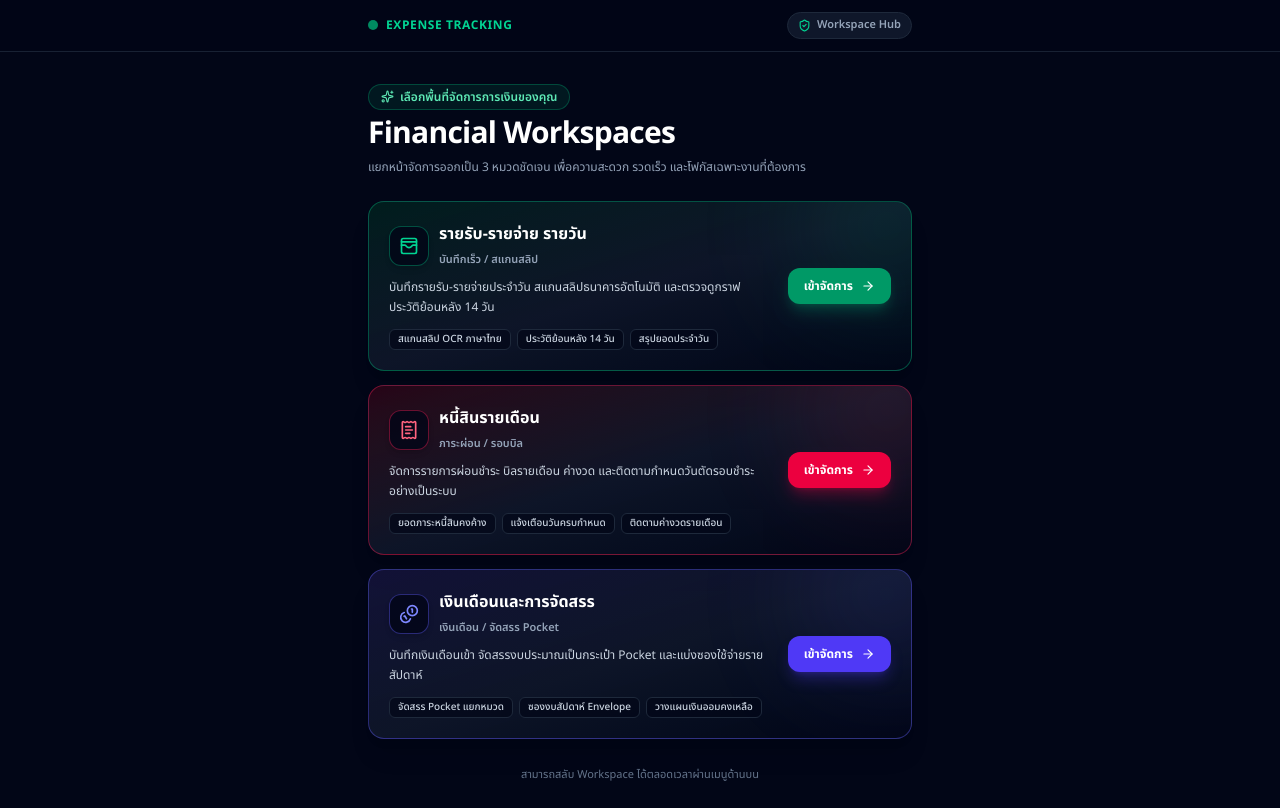
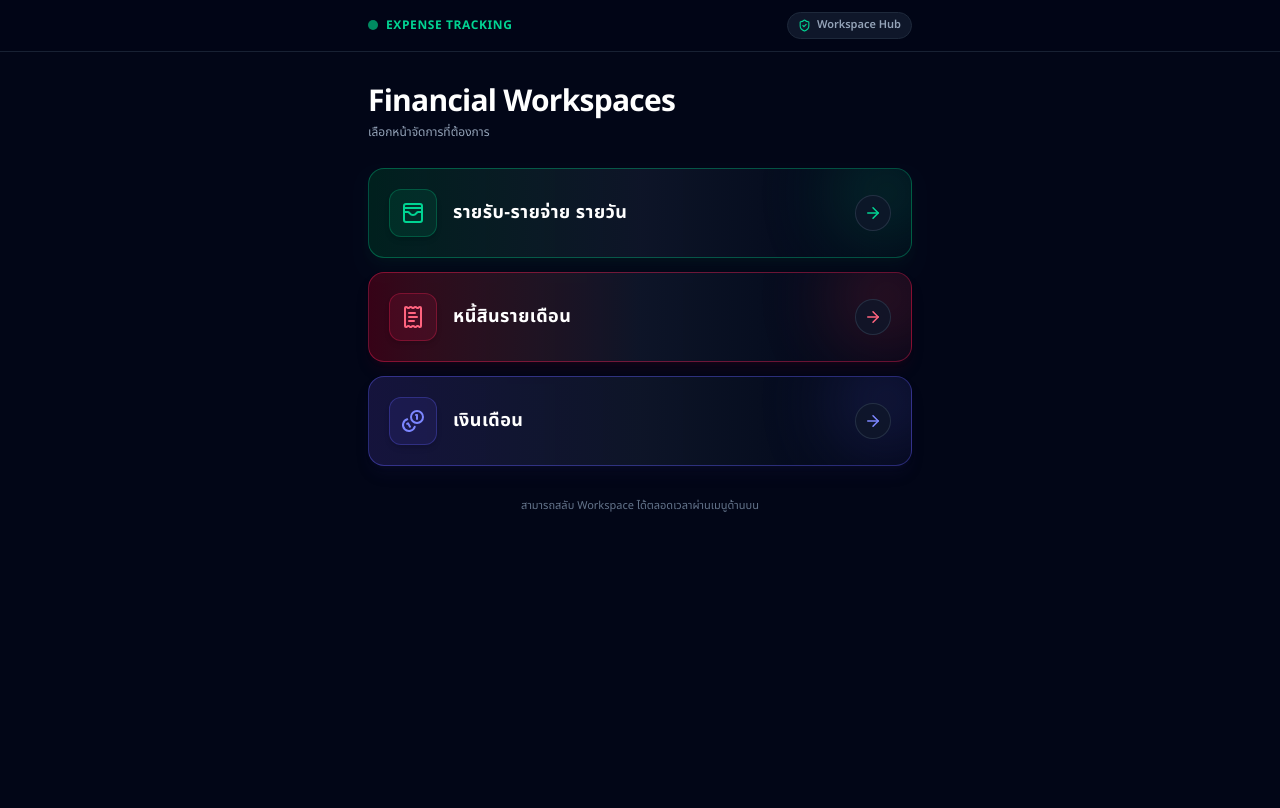
Before and after one commit to chairat25/expense-tracking, a Next.js app: page / in a window 1280 px wide. Built offline with nearby package versions, Linux system fonts and the light colour scheme.

Commit message:
refactor(landing): simplify workspace cards to clean title-only action buttons

```diff
--- a/src/components/LandingHubView.tsx
+++ b/src/components/LandingHubView.tsx
@@ -8,79 +8,56 @@ import {
   Coins,
   ArrowRight,
   ShieldCheck,
-  Sparkles,
-  TrendingUp,
-  CreditCard,
-  Layers,
-  ChevronRight,
 } from "lucide-react";
 
 export interface WorkspaceCardItem {
   id: "daily" | "debts" | "salary";
   title: string;
-  badge: string;
-  description: string;
   href: string;
-  accentColor: string;
+  accentColor: "emerald" | "rose" | "indigo";
   gradientBg: string;
   borderColor: string;
   textColor: string;
-  buttonClass: string;
+  iconBg: string;
   icon: typeof WalletCards;
-  highlights: string[];
 }
 
 export const WORKSPACE_CARDS: WorkspaceCardItem[] = [
   {
     id: "daily",
     title: "รายรับ-รายจ่าย รายวัน",
-    badge: "บันทึกเร็ว / สแกนสลิป",
-    description:
-      "บันทึกรายรับ-รายจ่ายประจำวัน สแกนสลิปธนาคารอัตโนมัติ และตรวจดูกราฟประวัติย้อนหลัง 14 วัน",
     href: "/daily",
     accentColor: "emerald",
     gradientBg:
-      "bg-gradient-to-br from-emerald-950/60 via-slate-900/90 to-slate-950",
-    borderColor: "border-emerald-500/40 hover:border-emerald-400",
+      "bg-gradient-to-r from-emerald-950/70 via-slate-900/90 to-slate-950 hover:from-emerald-900/60 hover:to-slate-900",
+    borderColor: "border-emerald-500/40 hover:border-emerald-400/80 shadow-emerald-950/20",
     textColor: "text-emerald-400",
-    buttonClass:
-      "bg-emerald-600 hover:bg-emerald-500 text-white shadow-lg shadow-emerald-600/30",
+    iconBg: "bg-emerald-500/10 border-emerald-500/30 text-emerald-400 group-hover:bg-emerald-500 group-hover:text-slate-950",
     icon: WalletCards,
-    highlights: ["สแกนสลิป OCR ภาษาไทย", "ประวัติย้อนหลัง 14 วัน", "สรุปยอดประจำวัน"],
   },
   {
     id: "debts",
     title: "หนี้สินรายเดือน",
-    badge: "ภาระผ่อน / รอบบิล",
-    description:
-      "จัดการรายการผ่อนชำระ บิลรายเดือน ค่างวด และติดตามกำหนดวันตัดรอบชำระอย่างเป็นระบบ",
     href: "/debts",
     accentColor: "rose",
     gradientBg:
-      "bg-gradient-to-br from-rose-950/50 via-slate-900/90 to-slate-950",
-    borderColor: "border-rose-500/40 hover:border-rose-400",
+      "bg-gradient-to-r from-rose-950/70 via-slate-900/90 to-slate-950 hover:from-rose-900/60 hover:to-slate-900",
+    borderColor: "border-rose-500/40 hover:border-rose-400/80 shadow-rose-950/20",
     textColor: "text-rose-400",
-    buttonClass:
-      "bg-rose-600 hover:bg-rose-500 text-white shadow-lg shadow-rose-600/30",
+    iconBg: "bg-rose-500/10 border-rose-500/30 text-rose-400 group-hover:bg-rose-500 group-hover:text-slate-950",
     icon: ReceiptText,
-    highlights: ["ยอดภาระหนี้สินคงค้าง", "แจ้งเตือนวันครบกำหนด", "ติดตามค่างวดรายเดือน"],
   },
   {
     id: "salary",
-    title: "เงินเดือนและการจัดสรร",
-    badge: "เงินเดือน / จัดสรร Pocket",
-    description:
-      "บันทึกเงินเดือนเข้า จัดสรรงบประมาณเป็นกระเป๋า Pocket และแบ่งซองใช้จ่ายรายสัปดาห์",
+    title: "เงินเดือน",
     href: "/salary",
     accentColor: "indigo",
     gradientBg:
-      "bg-gradient-to-br from-indigo-950/60 via-slate-900/90 to-slate-950",
-    borderColor: "border-indigo-500/40 hover:border-indigo-400",
+      "bg-gradient-to-r from-indigo-950/70 via-slate-900/90 to-slate-950 hover:from-indigo-900/60 hover:to-slate-900",
+    borderColor: "border-indigo-500/40 hover:border-indigo-400/80 shadow-indigo-950/20",
     textColor: "text-indigo-400",
-    buttonClass:
-      "bg-indigo-600 hover:bg-indigo-500 text-white shadow-lg shadow-indigo-600/30",
+    iconBg: "bg-indigo-500/10 border-indigo-500/30 text-indigo-400 group-hover:bg-indigo-500 group-hover:text-slate-950",
     icon: Coins,
-    highlights: ["จัดสรร Pocket แยกหมวด", "ซองงบสัปดาห์ Envelope", "วางแผนเงินออมคงเหลือ"],
   },
 ];
 
@@ -105,39 +82,35 @@ export default function LandingHubView() {
       </header>
 
       {/* Main Content */}
-      <main className="mx-auto max-w-md px-4 py-6 sm:max-w-xl space-y-5">
-        {/* Hero Section */}
-        <div className="space-y-1.5 text-center sm:text-left pt-2">
-          <div className="inline-flex items-center gap-1.5 rounded-full bg-emerald-500/10 border border-emerald-500/30 px-3 py-1 text-xs font-semibold text-emerald-300">
-            <Sparkles size={13} />
-            <span>เลือกพื้นที่จัดการการเงินของคุณ</span>
-          </div>
+      <main className="mx-auto max-w-md px-4 py-8 sm:max-w-xl space-y-6">
+        {/* Heading */}
+        <div className="space-y-1 text-center sm:text-left">
           <h1 className="text-2xl font-bold tracking-tight text-white sm:text-3xl">
             Financial Workspaces
           </h1>
-          <p className="text-xs text-slate-400 leading-relaxed max-w-md">
-            แยกหน้าจัดการออกเป็น 3 หมวดชัดเจน เพื่อความสะดวก รวดเร็ว
-            และโฟกัสเฉพาะงานที่ต้องการ
+          <p className="text-xs text-slate-400">
+            เลือกหน้าจัดการที่ต้องการ
           </p>
         </div>
 
-        {/* 3 Large Action Cards */}
+        {/* 3 Prominent Action Buttons */}
         <div className="space-y-3.5 pt-1">
           {WORKSPACE_CARDS.map((card) => {
             const Icon = card.icon;
             return (
-              <div
+              <Link
                 key={card.id}
+                href={card.href}
                 className={clsx(
-                  "group relative overflow-hidden rounded-2xl border p-4 sm:p-5 transition-all duration-200 shadow-xl",
+                  "group relative flex items-center justify-between overflow-hidden rounded-2xl border p-4 sm:p-5 transition-all duration-200 shadow-lg",
                   card.gradientBg,
                   card.borderColor,
-                  "hover:shadow-2xl hover:-translate-y-0.5 active:scale-[0.99]"
+                  "hover:shadow-xl hover:-translate-y-0.5 active:scale-[0.98]"
                 )}
               >
                 {/* Ambient glow accent */}
                 <div
-                  className="pointer-events-none absolute -right-12 -top-12 h-36 w-36 rounded-full blur-3xl opacity-20 transition-opacity group-hover:opacity-35"
+                  className="pointer-events-none absolute -right-8 -top-8 h-28 w-28 rounded-full blur-2xl opacity-20 transition-opacity group-hover:opacity-40"
                   style={{
                     backgroundColor:
                       card.accentColor === "emerald"
@@ -148,61 +121,31 @@ export default function LandingHubView() {
                   }}
                 />
 
-                <div className="relative flex flex-col justify-between gap-3 sm:flex-row sm:items-center">
-                  <div className="space-y-2 min-w-0 flex-1">
-                    <div className="flex items-center gap-2.5">
+                <div className="relative flex items-center gap-3.5 sm:gap-4 min-w-0">
                   <div
                     className={clsx(
-                          "flex h-10 w-10 shrink-0 items-center justify-center rounded-xl border bg-slate-950/80 shadow-md",
-                          card.borderColor
+                      "flex h-12 w-12 shrink-0 items-center justify-center rounded-xl border transition-all duration-200 shadow-md",
+                      card.iconBg
                     )}
                   >
-                        <Icon size={20} className={card.textColor} />
+                    <Icon size={24} />
                   </div>
-                      <div>
-                        <div className="flex items-center gap-2">
-                          <h2 className="text-base font-bold text-white">
+                  <span className="text-base sm:text-lg font-bold text-white tracking-wide truncate">
                     {card.title}
-                          </h2>
-                        </div>
-                        <span className="text-[11px] font-semibold text-slate-400">
-                          {card.badge}
                   </span>
                 </div>
-                    </div>
 
-                    <p className="text-xs text-slate-300 leading-relaxed pr-2">
-                      {card.description}
-                    </p>
-
-                    {/* Feature Chips */}
-                    <div className="flex flex-wrap gap-1.5 pt-1">
-                      {card.highlights.map((item, idx) => (
-                        <span
-                          key={idx}
-                          className="inline-flex items-center rounded-md border border-slate-800 bg-slate-950/70 px-2 py-0.5 text-[10px] font-medium text-slate-300"
+                <div className="relative flex items-center gap-1 shrink-0">
+                  <div
+                    className={clsx(
+                      "flex h-9 w-9 items-center justify-center rounded-full border border-slate-700/60 bg-slate-900/80 transition-transform group-hover:translate-x-1 group-hover:border-slate-500",
+                      card.textColor
+                    )}
                   >
-                          {item}
-                        </span>
-                      ))}
+                    <ArrowRight size={18} />
                   </div>
                 </div>
-
-                  {/* Action Link Button */}
-                  <div className="pt-2 sm:pt-0 shrink-0">
-                    <Link
-                      href={card.href}
-                      className={clsx(
-                        "flex items-center justify-center gap-2 rounded-xl py-2.5 px-4 text-xs font-bold transition-all active:scale-95 w-full sm:w-auto",
-                        card.buttonClass
-                      )}
-                    >
-                      <span>เข้าจัดการ</span>
-                      <ArrowRight size={14} className="transition-transform group-hover:translate-x-0.5" />
               </Link>
-                  </div>
-                </div>
-              </div>
             );
           })}
         </div>
```
Also changed, not shown: 1 other file (tests, documents, lock files or other folders). Lines whose indentation alone changed are shown as unchanged.
